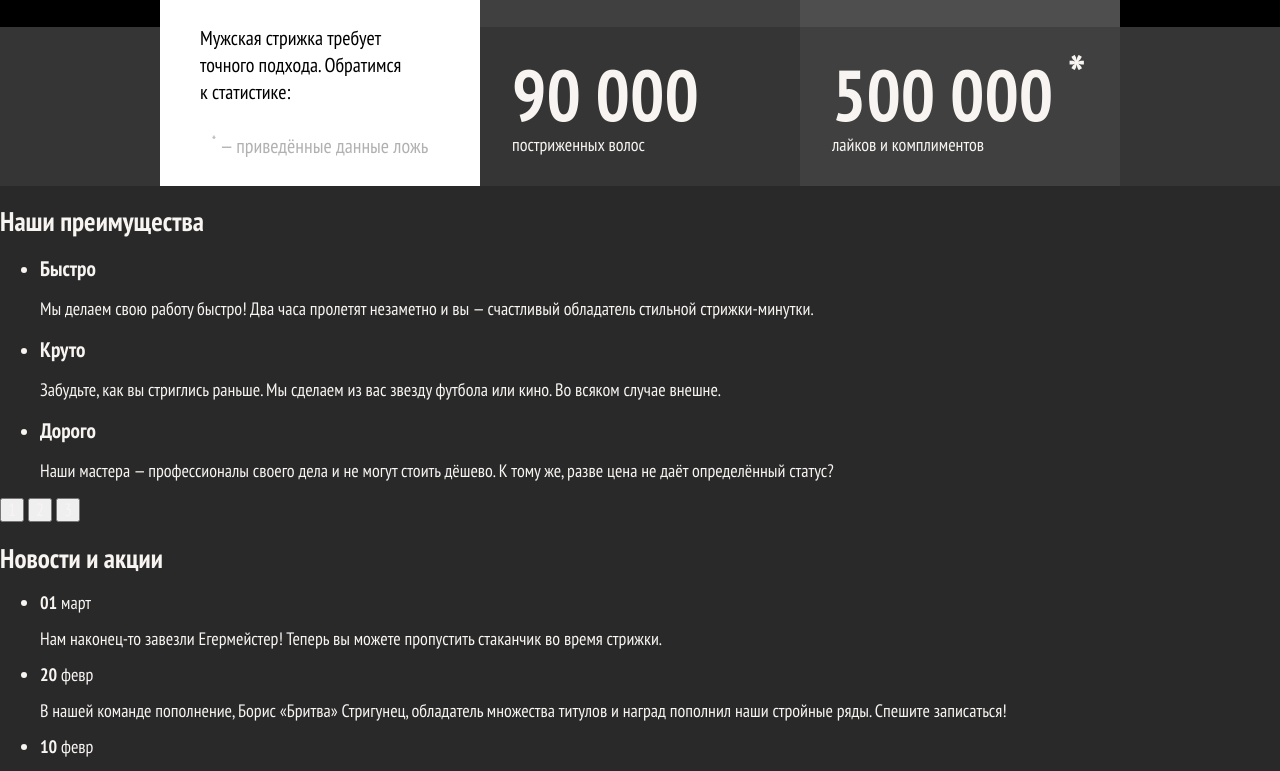
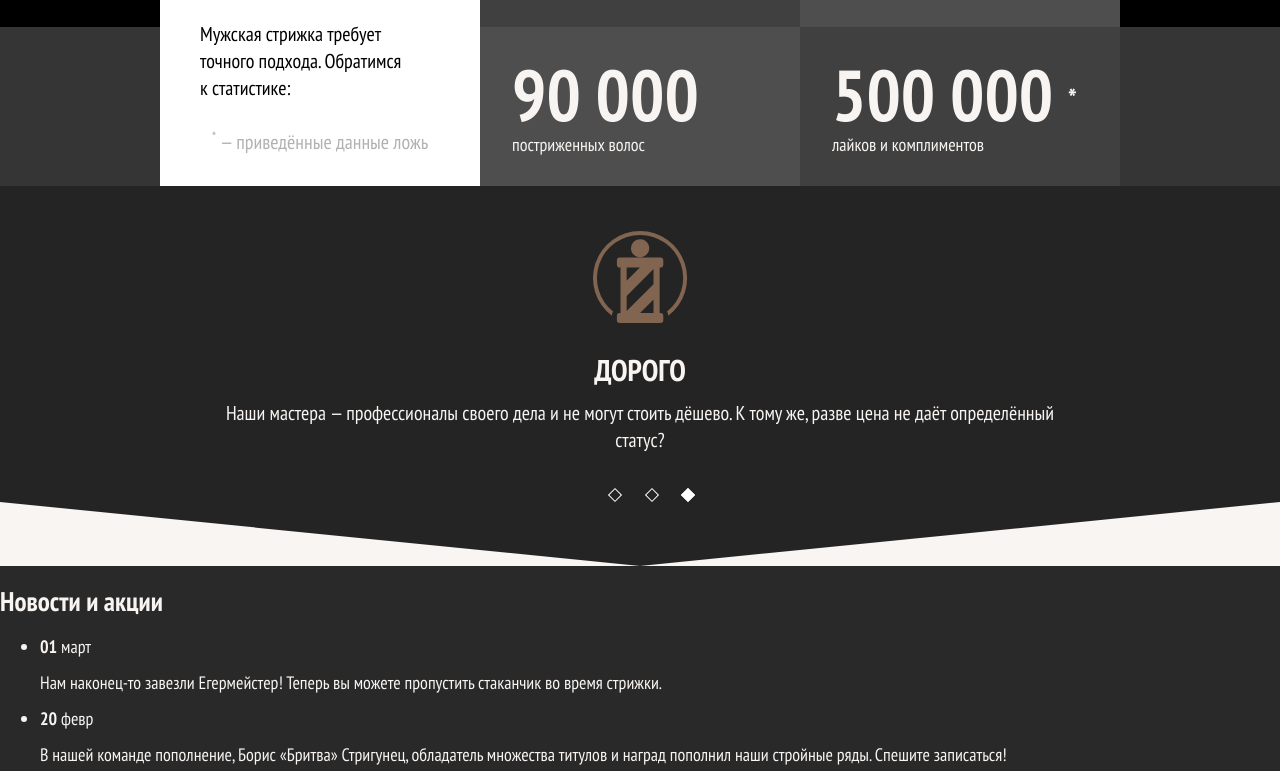
Before and after one commit to Kapatych/Barbershop, a website: page index.html in a window 1280 px wide. Shown: the part 695-1466 px from the top of the page. Drawn offline with Linux system fonts and the light colour scheme.

Commit message:
Add advantages and slider, also a bit refactoring

```diff
--- a/index.html
+++ b/index.html
@@ -92,15 +92,15 @@
   </section>
 
   <section class="advantages">
-    <div class="advantages__wrapper slider">
-      <h2 class="visually-hidden">Наши преимущества</h2>
+    <div class="advantages__container container slider">
+      <h2 class="hidden">Наши преимущества</h2>
       <ul class="advantages__list slider__list">
-        <li class="advantages__item advantages__item--fast slider__item">
+        <li class="advantages__item advantages__item--fast slider__item slider__item--active">
           <h3 class="advantages__title">Быстро</h3>
           <p class="advantages__description">Мы делаем свою работу быстро! Два часа пролетят незаметно и вы — счастливый
             обладатель стильной стрижки-минутки.</p>
         </li>
-        <li class="advantages__item advantages__cool slider__item">
+        <li class="advantages__item advantages__item--cool slider__item">
           <h3 class="advantages__title">Круто</h3>
           <p class="advantages__description">Забудьте, как вы стриглись раньше. Мы сделаем из вас звезду футбола или
             кино. Во всяком случае внешне.</p>
@@ -112,9 +112,9 @@
         </li>
       </ul>
       <p class="advantages__toggles slider__toggles">
-        <button class="slider__toggle" type="button">1</button>
-        <button class="slider__toggle" type="button">2</button>
-        <button class="slider__toggle" type="button">3</button>
+        <button class="slider__toggle slider__toggle--active" data-id="1" type="button"></button>
+        <button class="slider__toggle" data-id="2" type="button"></button>
+        <button class="slider__toggle" data-id="3" type="button"></button>
       </p>
     </div>
   </section>
@@ -154,7 +154,7 @@
       <h2 class="reviews__title">Отзывы о нас</h2>
       <a class="reviews__write button" href="#">Оставить свой</a>
       <div class="reviews__list slider__list">
-        <blockquote class="reviews__item slider__item">
+        <blockquote class="reviews__item slider__item slider__item--active">
           <p class="reviews__author-picture">
             <img src="img/picture-travis.jpg" width="50" height="50" alt="Фото Трэвиса Баркера"
                  class="reviews__author-image">
@@ -182,9 +182,9 @@
         <button class="reviews__next" type="button">Следующий отзыв</button>
       </div>
       <p class="reviews__toggles slider__toggles">
-        <button class="slider__toggle" type="button">1</button>
-        <button class="slider__toggle" type="button">2</button>
-        <button class="slider__toggle" type="button">3</button>
+        <button class="slider__toggle slider__toggle--active" data-id="1" type="button"></button>
+        <button class="slider__toggle" data-id="2" type="button"></button>
+        <button class="slider__toggle" data-id="3" type="button"></button>
       </p>
     </div>
   </section>
@@ -222,6 +222,8 @@
   </div>
 </footer>
 <script>
+
+    /// Menu
     const nav = document.querySelector('.nav');
     const toggleButton = document.querySelector('.nav__toggle');
     const underlay = document.querySelector('.nav__underlay');
@@ -234,6 +236,40 @@
     toggleButton.addEventListener('click', (e) => toggleNav(e));
     underlay.addEventListener('click', (e) => toggleNav(e));
 
+    /// Slider
+    const slider = (sliderName, delay) => {
+        const sliderItems = document.querySelectorAll(`.${sliderName}__item`);
+        const sliderButtons = document.querySelectorAll(`.${sliderName} .slider__toggle`);
+        let activeSlideIndex = 1;
+
+        const showSlide = index => {
+            //Show active button
+            sliderButtons.forEach(button => button.classList.remove('slider__toggle--active'));
+            sliderButtons[index].classList.add('slider__toggle--active');
+            //Show active slide
+            sliderItems.forEach(item => item.classList.remove('slider__item--active'));
+            sliderItems[index].classList.add('slider__item--active')
+        };
+
+        sliderButtons.forEach(item => {
+            item.addEventListener('click', (e) => {
+                activeSlideIndex = e.target.dataset.id - 1;
+                showSlide(activeSlideIndex)
+            });
+        });
+
+        setInterval(() => {
+            if (activeSlideIndex > sliderItems.length - 1) activeSlideIndex = 0;
+            showSlide(activeSlideIndex);
+            activeSlideIndex++;
+        }, delay)
+    };
+
+    slider('advantages', 2000);
+    slider('reviews', 3000);
+
+    ///
+
 </script>
 </body>
 </html>
--- /dev/null
+++ b/sass/blocks/advantages.scss
@@ -0,0 +1,82 @@
+.advantages {
+  background-color: #242424;
+
+  &:after {
+    content: "";
+    display: block;
+    width: 100%;
+    height: 34px;
+    background: url("../../img/section-corner--primary-color.svg") 0/100% 100% no-repeat;
+  }
+}
+
+.advantages__container {
+  padding: 45px 40px 0;
+  text-align: center;
+}
+
+.advantages__list {
+  margin: 0;
+  padding: 0;
+  list-style: none;
+}
+
+.advantages__item {
+
+  &:before {
+    content: "";
+    display: block;
+    width: 95px;
+    margin: 0 auto;
+    background: url("../../img/sprite.svg");
+  }
+
+  &--fast {
+    &:before {
+      height: 94px;
+      background-position: 0 -225px;
+    }
+  }
+
+  &--cool {
+    &:before {
+      height: 94px;
+      background-position: 0 -31px;
+    }
+  }
+
+  &--price {
+    &:before {
+      height: 94px;
+      background-position: 0 -128px;
+    }
+  }
+}
+
+.advantages__title {
+  margin: 30px 0 0;
+  font-size: 30px;
+  font-weight: bold;
+  color: #f7f4f1;
+  text-transform: uppercase;
+}
+
+.advantages__description {
+  margin: 15px 0 0;
+  font-size: 20px;
+  color: #f7f4f1;
+  line-height: 27px;
+}
+
+.advantages__toggles {
+  margin-top: 30px;
+}
+
+@media (min-width: 768px) {
+  .advantages {
+
+    &:after {
+      height: 64px;
+    }
+  }
+}
--- /dev/null
+++ b/sass/blocks/slider.scss
@@ -0,0 +1,34 @@
+.slider {
+
+}
+
+.slider__list {
+
+}
+
+.slider__item {
+  display: none;
+
+  &--active {
+    display: block;
+  }
+}
+
+.slider__toggles {
+  margin: 0;
+  padding: 0;
+}
+.slider__toggle {
+  margin: 0 0 0 23px;
+  padding: 0;
+  width: 10px;
+  height: 10px;
+  transform: rotate(45deg);
+  background: transparent;
+  border: 1px solid #ffffff;
+  outline: none;
+
+  &--active {
+    background: #ffffff;
+  }
+}
--- a/sass/blocks/stats.scss
+++ b/sass/blocks/stats.scss
@@ -3,7 +3,7 @@
 }
 
 .stats__header {
-  padding: 30px 40px;
+  padding: 26px 40px;
   background-color: #ffffff;
   color: #000000;
 }
@@ -17,8 +17,9 @@
 }
 
 .stats__text {
-  margin-bottom: 0;
+  margin: 16px 0 0;
   font-size: 20px;
+  line-height: 27px;
 }
 
 .stats__list {
@@ -30,7 +31,7 @@
 .stats__item {
   display: flex;
   justify-content: space-between;
-  padding: 25px 20px;
+  padding: 20px;
 
   &:nth-child(odd) {
     background: #404040;
@@ -45,6 +46,10 @@
   margin: 0;
   font-size: 40px;
   font-weight: bold;
+
+  sup {
+    font-size: 27px;
+  }
 }
 
 .stats__field {
@@ -64,7 +69,7 @@
   }
 
   &--bottom {
-    margin-top: 20px;
+    margin-top: 15px;
   }
 }
 
@@ -108,7 +113,7 @@
     padding: 32px;
 
     &:nth-child(3) {
-      background: #353535;
+      background: #4e4e4e;
     }
 
     &:nth-child(4) {
@@ -139,7 +144,7 @@
   .stats__text {
     flex-basis: 50%;
     margin-top: 0;
-    padding: 4px 39px 0;
+    padding: 4px 35px 0;
     line-height: 27px;
   }
 
--- a/sass/style.scss
+++ b/sass/style.scss
@@ -57,3 +57,5 @@ img {
 @import "blocks/site-nav";
 @import "blocks/user-panel";
 @import "blocks/stats";
+@import "blocks/slider";
+@import "blocks/advantages";
```
Also changed, not shown: css/style.css, img/section-corner--primary-color.svg (added), img/section-corner--secondary-color.svg (added).
